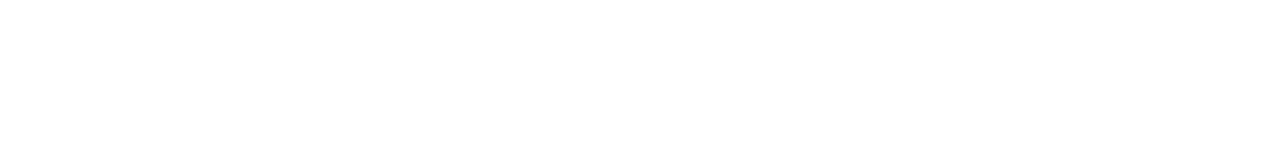
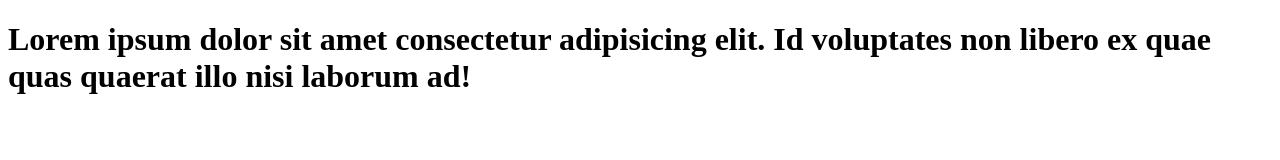
Before and after one commit to Khadim-Nxgen/Github-practice, a plain HTML site: page index.html in a window 1280 px wide. Drawn offline with Linux system fonts and the light colour scheme.

Commit message:
added more to index to html

```diff
--- a/index.html
+++ b/index.html
@@ -6,6 +6,6 @@
   <title>Document</title>
 </head>
 <body>
-
+  <h1>Lorem ipsum dolor sit amet consectetur adipisicing elit. Id voluptates non libero ex quae quas quaerat illo nisi laborum ad!</h1>
 </body>
 </html>
```
